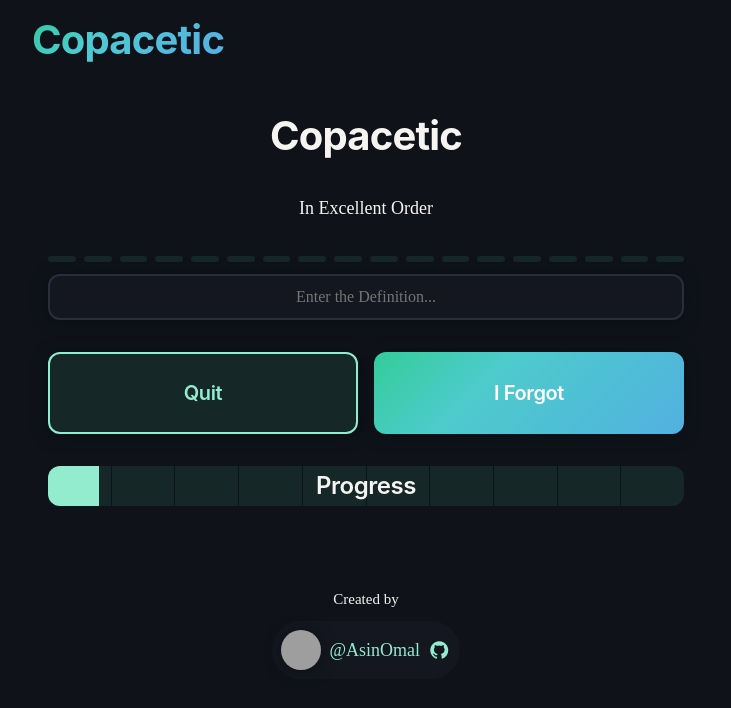
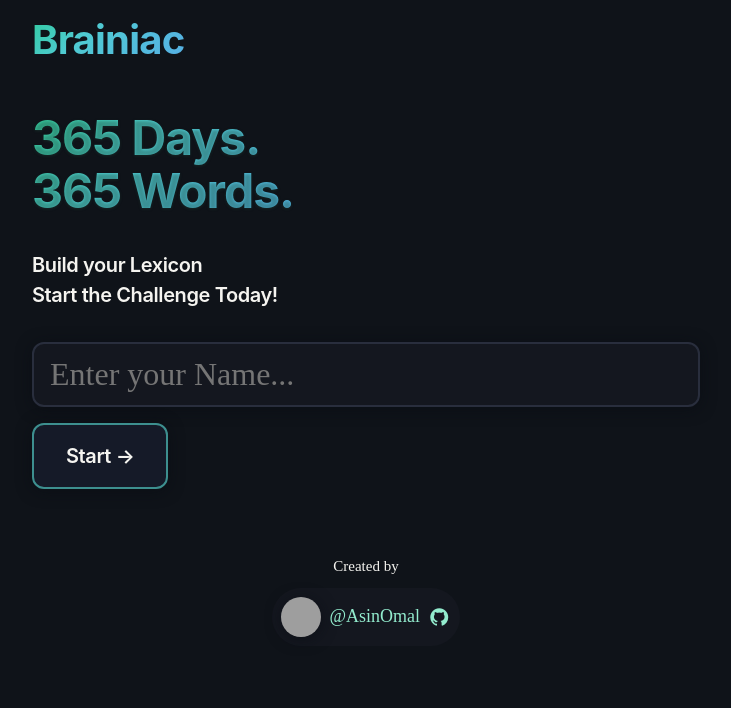
Before and after one commit to AsinOmal/React-word-memory-app, a React (Vite) app: page / in a window 1280 px wide. Shown: the top 708 px of the page, without its empty margins (274-1005 px from the left). Built offline with nearby package versions, Linux system fonts and the light colour scheme; grey boxes are pictures that could not be loaded.

Commit message:
Implemented Functions

```diff
--- a/src/App.jsx
+++ b/src/App.jsx
@@ -2,15 +2,19 @@
 import Welcome from "./components/layouts/Welcome"
 import Dashboard from "./components/layouts/Dashboard"
 import Challenge from "./components/layouts/Challenge"
+import { useState } from "react"
 
 
 
 function App() {
+  const [selectedPage, setSeletedPage] = useState(0)
+  // const selectedPage = 2
+  // zero is for welcome, 1 is for dashboard, 2 is for challenge
 
-  const selectedPage = 2 // zero is for welcome, 1 is for dashboard, 2 is for challenge
+  const [name, setName] = useState('')
 
   const pages = {
-    0: <Welcome />,
+    0: <Welcome name={name} username="hello world" setName={setName} />,
     1: <Dashboard />,
     2: <Challenge />,
   }
--- a/src/components/layouts/Challenge.jsx
+++ b/src/components/layouts/Challenge.jsx
@@ -1,8 +1,8 @@
 import ProgressBar from "../ProgressBar"
 
 export default function Challenge() {
-    const word = 'Copacetic'
-    const definition = 'In Excellent Order'
+    const word = 'Brainiac'
+    const definition = 'Exceptionally intelligent person.'
 
     return (
         <section id="challenge">
--- a/src/components/layouts/Layout.jsx
+++ b/src/components/layouts/Layout.jsx
@@ -8,7 +8,7 @@
     return (
         <>
             <header>
-                <h1 className="text-gradient">Copacetic</h1>
+                <h1 className="text-gradient">Brainiac</h1>
             </header>
 
             <main>
--- a/src/components/layouts/Welcome.jsx
+++ b/src/components/layouts/Welcome.jsx
@@ -1,4 +1,8 @@
-export default function Welcome() {
+export default function Welcome(props) {
+    const {name, setName} = props
+
+    console.log('PROPS', props)
+
     return (
         <section id="welcome">
             <h3 className="text-large special-shadow">365 Days.<br />365 Words.</h3>
@@ -9,7 +13,11 @@
             </h6>
 
             <div>
-                <input type="text" placeholder="Enter your Name..." />
+                <input value={name} onChange={(e) => {
+                    console.log(e.target.value)
+                    setName(e.target.value)
+                }}
+                type="text" placeholder="Enter your Name..." />
                 <button>
                     <h6>Start  &rarr;</h6>
                 </button>
```
